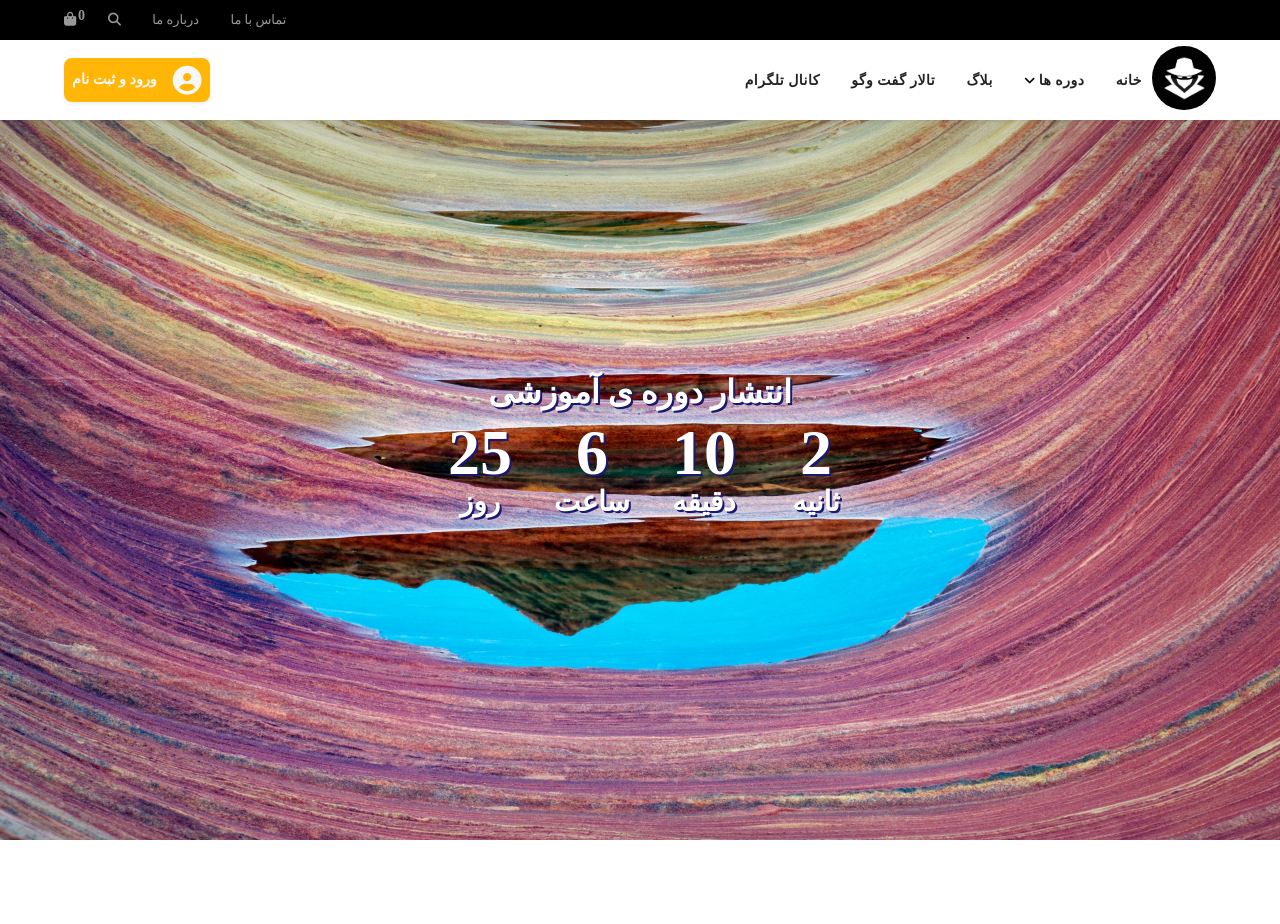
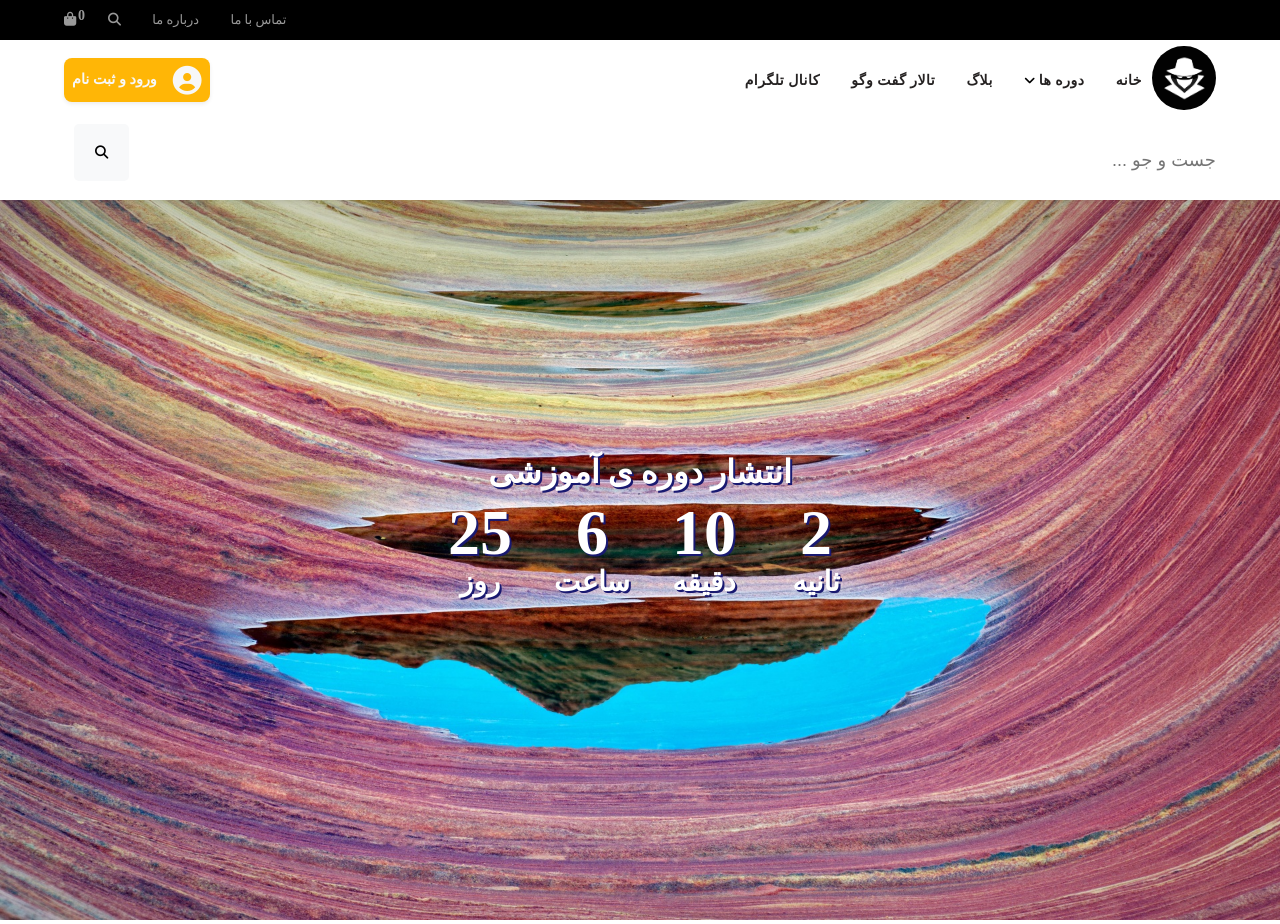
Before and after one commit to ali-gh-dev/ui-with-purejs, a plain HTML site: page index.html in a window 1280 px wide. Before the commit the page ends 844 px from the top, so only its background shows below. Drawn offline with Linux system fonts and the light colour scheme.

```diff
--- a/index.html
+++ b/index.html
@@ -124,6 +124,14 @@
             <i class="fa fa-bars open-menu"></i>
             <i class="fa fa-times close-menu"></i>
         </div>
+    </div>
+    <div class="search-row">
+        <form method="get" class="search-form" action="#">
+            <input type="search" class="search-input" placeholder="جست و جو ..." value="" name="s">
+            <button type="submit" class="submit">
+                <i class="fa fa-search"></i>
+            </button>
+        </form>
     </div>
 </header>
 
--- a/style.css
+++ b/style.css
@@ -82,7 +82,7 @@
     transition: transform 0.4s ease-in-out;
 }
 
-.header-row {
+.header-row, .search-row {
     display: flex;
     height: 80px;
     align-items: center;
@@ -94,6 +94,33 @@
     transition: 0.5s ease;
 }
 
+.search-row {
+    /*display: none;*/
+    opacity: 1;
+}
+
+.search-row .search-form {
+    position: relative;
+    width: 100%;
+    height: 100%;
+}
+.search-row .search-form input[type="search"]{
+    width: 100%;
+    height: 100%;
+    border: none;
+    outline: none;
+    font-size: 18px;
+}
+.search-row .search-form button[type="submit"]{
+    position: absolute;
+    top: 5%;
+    left: 10px;
+    border: none;
+    outline: none;
+    border-radius: 5px;
+    padding: 21px;
+    background-color: #f8f9fa;
+}
 .global-logo img {
     width: 4rem;
     border-radius: 50%;
@@ -385,6 +412,7 @@
     font-weight: bold;
     font-size: 28px;
 }
+
 .countdown .big-text {
     font-weight: bold;
     font-size: 4rem;
@@ -615,17 +643,21 @@
     .top-bar-items-mobile {
         display: block;
     }
+
     .countdown-container {
         width: 90%;
         height: 50%;
     }
-    .countdown-container h1{
+
+    .countdown-container h1 {
         font-size: 1.25rem;
     }
+
     .countdown-container .big-text {
         font-size: 1.25rem;
     }
-    .countdown-container .countdown span{
+
+    .countdown-container .countdown span {
         font-weight: bold;
         font-size: 1.25rem;
     }
```
